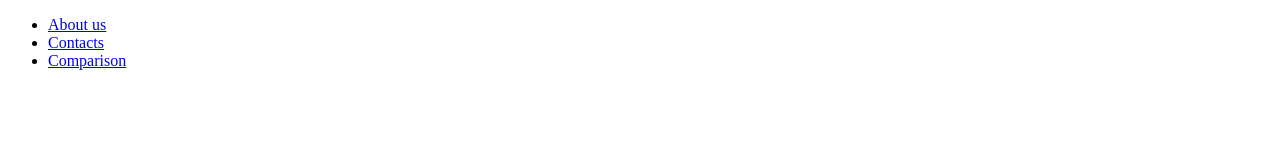
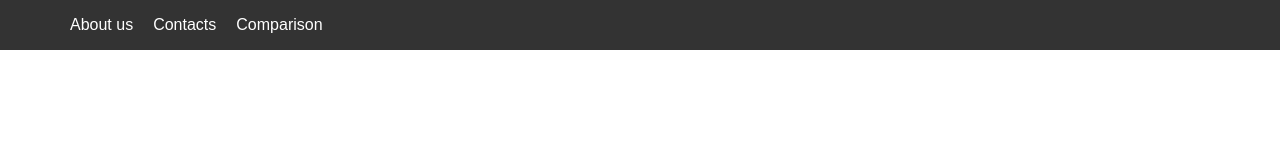
Before and after one commit to Tucptak/Projekt-JDTP, a plain HTML site: page index.html in a window 1280 px wide. Drawn offline with Linux system fonts and the light colour scheme; the site is published under a folder, as on GitHub Pages, so addresses that start at the root find nothing.

Commit message:
move index
aby url nebylo divne

```diff
--- a/html/index.html
+++ b/index.html
@@ -3,9 +3,9 @@
 <head>
 	<meta charset="UTF-8">
 	<meta name="viewport" content="width=device-width, initial-scale=1.0">
-	<link rel="stylesheet" href="/css/navbar.css">
-	<link rel="stylesheet" href="/css/main.css">
-	<title>Document</title>
+	<link rel="stylesheet" href="css/navbar.css">
+	<link rel="stylesheet" href="css/main.css">
+	<title>Cars</title>
 </head>
 <body>
 	<nav class="navbar">
```
